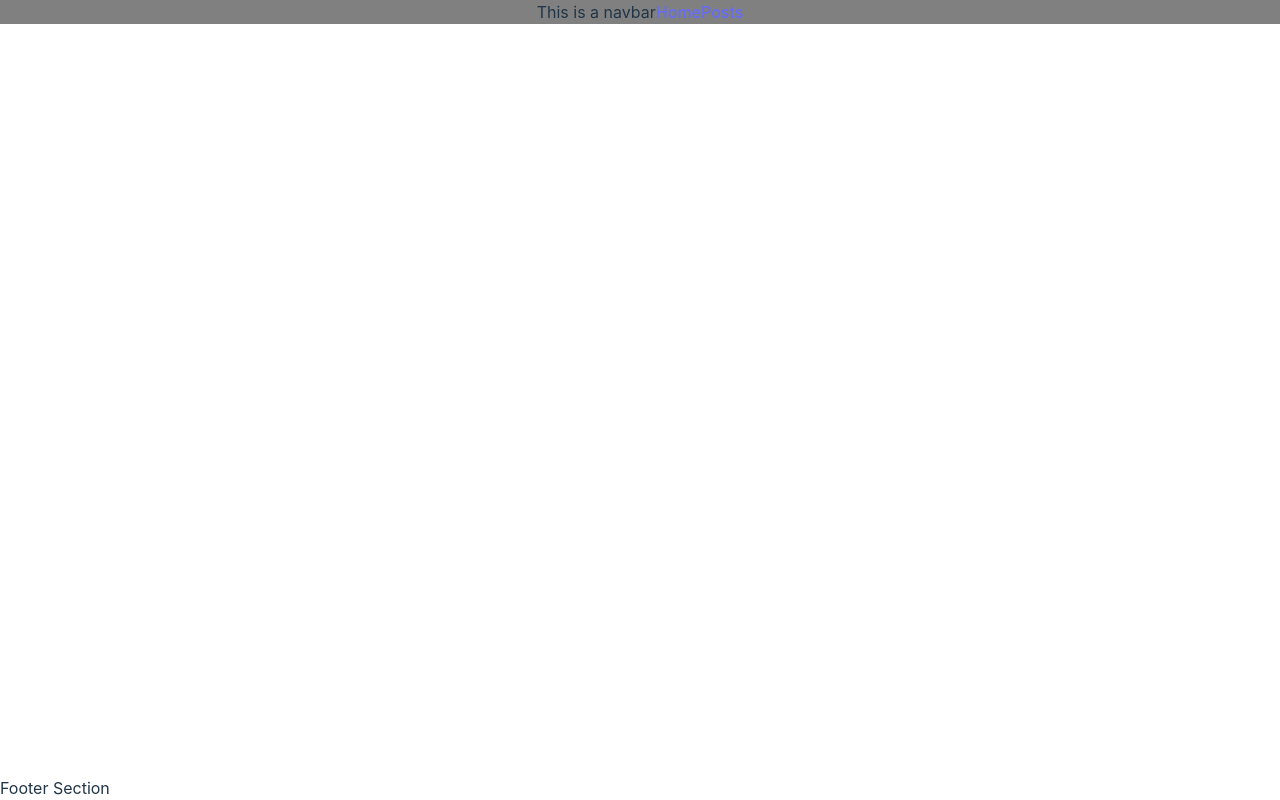
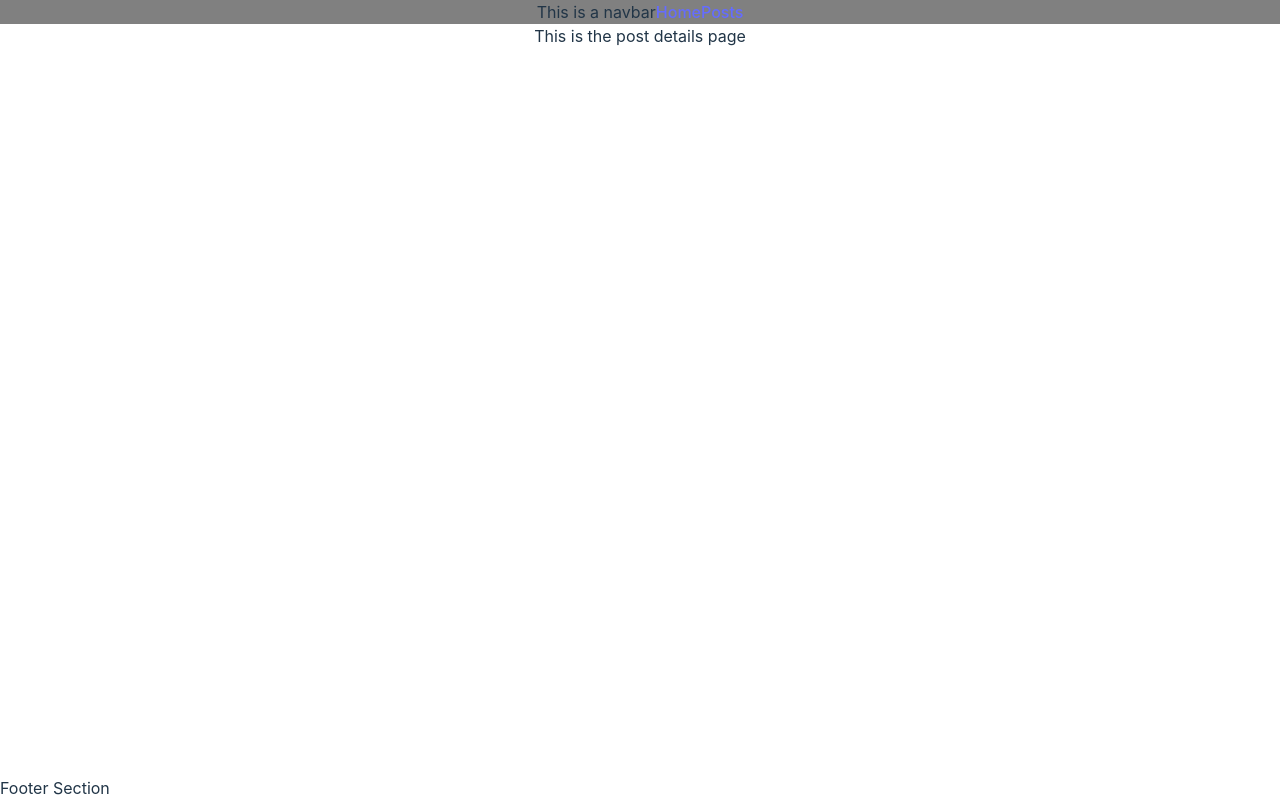
Before and after one commit to Quan-p/Blog-API-Client, a React (Vite) app: page /posts/1 in a window 1280 px wide. Built offline with nearby package versions, Linux system fonts and the light colour scheme; no server answers.

Commit message:
Set up a route that goes to post id url when post card is clicked

```diff
--- a/src/App.jsx
+++ b/src/App.jsx
@@ -5,6 +5,7 @@ import { Route, Routes } from 'react-router-dom';
 import Post from './pages/Post';
 import Footer from './components/footer/Footer';
 import './App.scss';
+import PostDetails from "./components/post_details/PostDetails";
 
 function App() {
   const [posts, setPosts] = useState();
@@ -33,6 +34,7 @@ function App() {
       <Routes>
         <Route path='/' element={ <Home posts={posts} users={users}/> } />
         <Route path='posts' element={ <Post posts={posts} /> } />
+        <Route path='/posts/:postid' element={ <PostDetails posts={posts} /> } />
       </Routes>
       <Footer />
     </div>
--- /dev/null
+++ b/src/components/post_details/PostDetails.jsx
@@ -0,0 +1,11 @@
+import React from "react";
+
+const PostDetails = (posts) => {
+    return (
+        <div>
+            This is the post details page
+        </div>
+    )
+}
+
+export default PostDetails;
```
